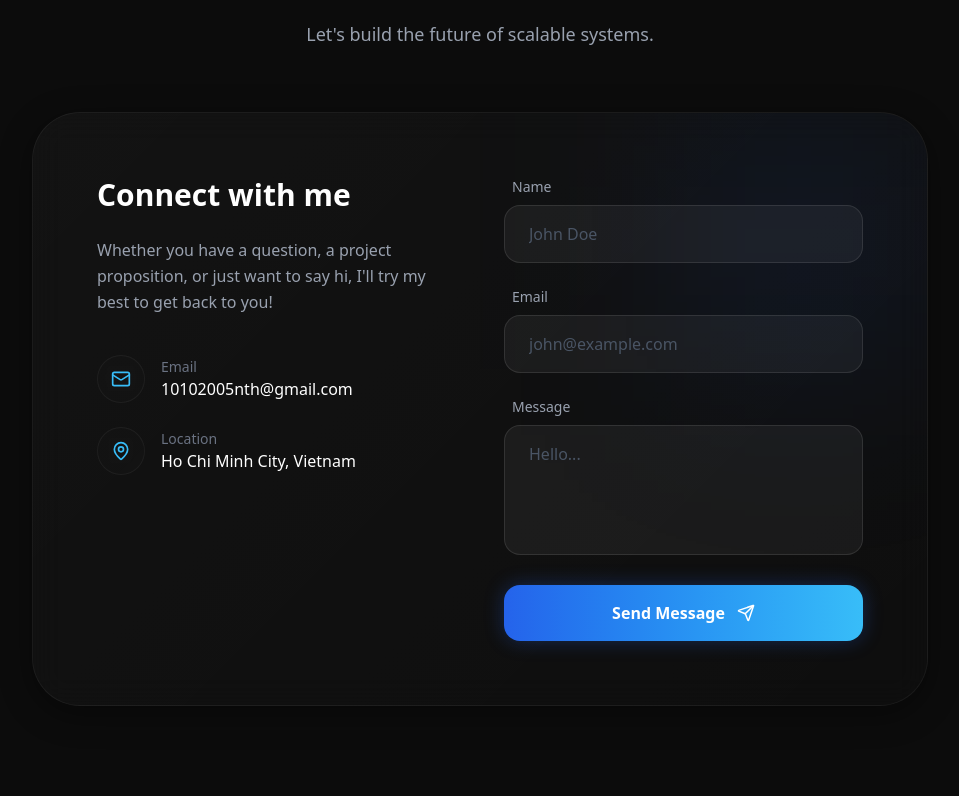
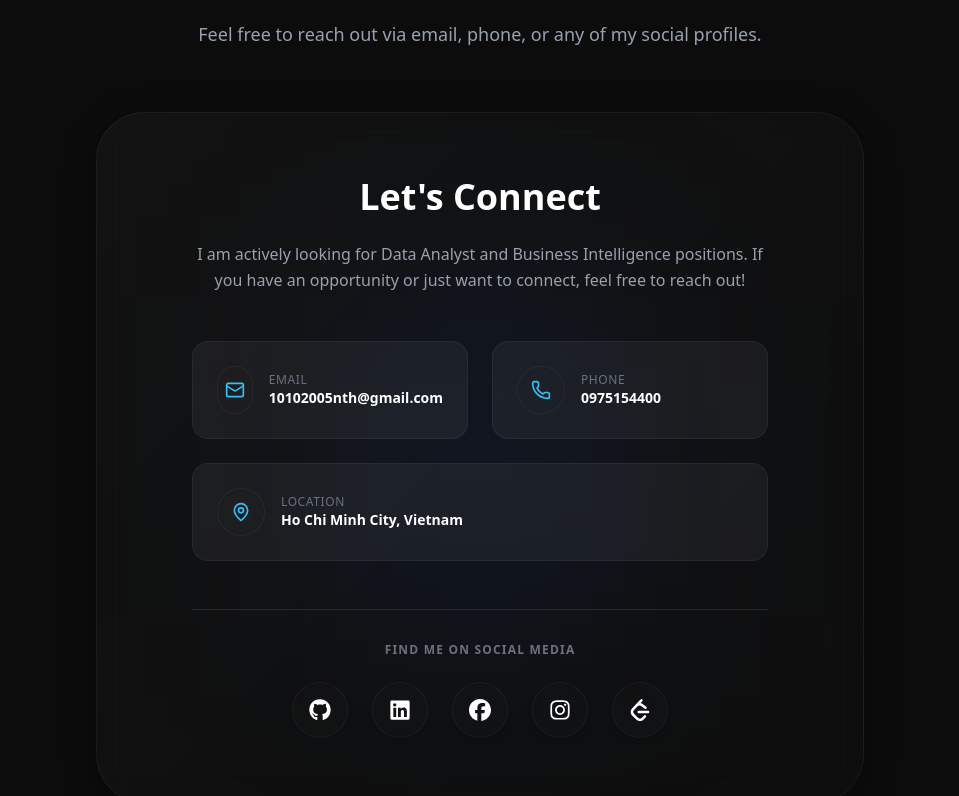
Before and after one commit to hoangdeptrai1010/portfolio, a Next.js app: page / in a window 1280 px wide. Shown: the part 8611-9407 px from the top of the page, without its empty margins (160-1119 px from the left). Built offline with nearby package versions, Linux system fonts and the light colour scheme.

Commit message:
feat: simplify Contact section to show direct contact methods and social links instead of message form

```diff
--- a/src/components/sections/Contact.tsx
+++ b/src/components/sections/Contact.tsx
@@ -1,82 +1,77 @@
 "use client";
 
-import { motion } from "framer-motion";
-import { Mail, MapPin, Send } from "lucide-react";
-import { PERSONAL_INFO } from "@/data";
+import { Mail, MapPin, Phone } from "lucide-react";
+import { PERSONAL_INFO, SOCIAL_LINKS } from "@/data";
 import { Section } from "../shared/Section";
 
 export function Contact() {
   return (
-    <Section id="contact" title="Get In Touch" subtitle="Let's build the future of scalable systems." className="bg-[#0C0C0C] pb-32">
-      <div className="max-w-4xl mx-auto mt-12 glass-panel rounded-[3rem] p-10 md:p-16 border border-white/5 relative overflow-hidden">
+    <Section id="contact" title="Get In Touch" subtitle="Feel free to reach out via email, phone, or any of my social profiles." className="bg-[#0C0C0C] pb-32">
+      <div className="max-w-3xl mx-auto mt-12 glass-panel rounded-[3rem] p-10 md:p-16 border border-white/5 relative overflow-hidden text-center">
 
         {/* Decorative blur */}
-        <div className="absolute top-0 right-0 w-64 h-64 bg-[#2563EB]/10 blur-[100px] -z-10" />
+        <div className="absolute top-1/2 left-1/2 -translate-x-1/2 -translate-y-1/2 w-80 h-80 bg-[#2563EB]/10 blur-[120px] -z-10" />
 
-        <div className="grid grid-cols-1 md:grid-cols-2 gap-12 relative z-10">
+        <div className="relative z-10 max-w-xl mx-auto">
+          <h3 className="text-3xl md:text-4xl font-bold text-white mb-6">Let's Connect</h3>
+          <p className="text-gray-400 mb-12 leading-relaxed">
+            I am actively looking for Data Analyst and Business Intelligence positions. If you have an opportunity or just want to connect, feel free to reach out!
+          </p>
 
-          <div>
-            <h3 className="text-3xl font-bold text-white mb-6">Connect with me</h3>
-            <p className="text-gray-400 mb-10 leading-relaxed">
-              Whether you have a question, a project proposition, or just want to say hi, I'll try my best to get back to you!
-            </p>
+          <div className="grid grid-cols-1 md:grid-cols-2 gap-6 mb-6">
+            <a
+              href={`mailto:${PERSONAL_INFO.email}`}
+              className="flex items-center gap-4 p-6 rounded-2xl bg-white/5 border border-white/5 hover:border-[#2563EB]/50 transition-colors group hover-target"
+            >
+              <div className="w-12 h-12 rounded-full glass flex items-center justify-center text-[#38BDF8] group-hover:bg-[#38BDF8]/10 transition-colors">
+                <Mail size={20} />
+              </div>
+              <div className="text-left">
+                <div className="text-xs text-gray-500 font-medium uppercase tracking-wider">Email</div>
+                <div className="text-sm font-semibold text-white group-hover:text-[#38BDF8] transition-colors">{PERSONAL_INFO.email}</div>
+              </div>
+            </a>
 
-            <div className="space-y-6">
-              <div className="flex items-center gap-4 group cursor-pointer hover-target">
-                <div className="w-12 h-12 rounded-full glass flex items-center justify-center text-[#38BDF8] group-hover:bg-[#38BDF8]/10 transition-colors">
-                  <Mail size={20} />
-                </div>
-                <div>
-                  <div className="text-sm text-gray-500 font-medium">Email</div>
-                  <a href={`mailto:${PERSONAL_INFO.email}`} className="text-white font-medium group-hover:text-[#38BDF8] transition-colors">{PERSONAL_INFO.email}</a>
-                </div>
+            <a
+              href={`tel:${PERSONAL_INFO.phone}`}
+              className="flex items-center gap-4 p-6 rounded-2xl bg-white/5 border border-white/5 hover:border-[#2563EB]/50 transition-colors group hover-target"
+            >
+              <div className="w-12 h-12 rounded-full glass flex items-center justify-center text-[#38BDF8] group-hover:bg-[#38BDF8]/10 transition-colors">
+                <Phone size={20} />
               </div>
+              <div className="text-left">
+                <div className="text-xs text-gray-500 font-medium uppercase tracking-wider">Phone</div>
+                <div className="text-sm font-semibold text-white group-hover:text-[#38BDF8] transition-colors">{PERSONAL_INFO.phone}</div>
+              </div>
+            </a>
+          </div>
 
-              <div className="flex items-center gap-4 group cursor-pointer hover-target">
-                <div className="w-12 h-12 rounded-full glass flex items-center justify-center text-[#38BDF8] group-hover:bg-[#38BDF8]/10 transition-colors">
-                  <MapPin size={20} />
-                </div>
-                <div>
-                  <div className="text-sm text-gray-500 font-medium">Location</div>
-                  <div className="text-white font-medium group-hover:text-[#38BDF8] transition-colors">{PERSONAL_INFO.location}</div>
-                </div>
-              </div>
+          <div className="flex items-center gap-4 p-6 rounded-2xl bg-white/5 border border-white/5 mb-12">
+            <div className="w-12 h-12 rounded-full glass flex items-center justify-center text-[#38BDF8]">
+              <MapPin size={20} />
+            </div>
+            <div className="text-left">
+              <div className="text-xs text-gray-500 font-medium uppercase tracking-wider">Location</div>
+              <div className="text-sm font-semibold text-white">{PERSONAL_INFO.location}</div>
             </div>
           </div>
 
-          <form className="space-y-6" onSubmit={(e) => e.preventDefault()}>
-            <div>
-              <label className="block text-sm font-medium text-gray-400 mb-2 ml-2">Name</label>
-              <input
-                type="text"
-                placeholder="John Doe"
-                className="w-full px-6 py-4 rounded-2xl bg-white/5 border border-white/10 text-white placeholder-gray-600 focus:outline-none focus:border-[#2563EB] focus:ring-1 focus:ring-[#2563EB] transition-all hover-target"
-              />
+          <div className="border-t border-white/10 pt-8">
+            <div className="text-xs font-semibold text-gray-500 uppercase tracking-widest mb-6">Find me on social media</div>
+            <div className="flex justify-center gap-6">
+              {SOCIAL_LINKS.map((social, idx) => (
+                <a
+                  key={idx}
+                  href={social.url}
+                  target="_blank"
+                  className="w-14 h-14 rounded-full glass flex items-center justify-center text-white hover:bg-white/10 transition-colors hover-target shadow-md border border-white/5"
+                  title={social.name}
+                >
+                  <social.icon size={22} />
+                </a>
+              ))}
             </div>
-
-            <div>
-              <label className="block text-sm font-medium text-gray-400 mb-2 ml-2">Email</label>
-              <input
-                type="email"
-                placeholder="john@example.com"
-                className="w-full px-6 py-4 rounded-2xl bg-white/5 border border-white/10 text-white placeholder-gray-600 focus:outline-none focus:border-[#2563EB] focus:ring-1 focus:ring-[#2563EB] transition-all hover-target"
-              />
-            </div>
-
-            <div>
-              <label className="block text-sm font-medium text-gray-400 mb-2 ml-2">Message</label>
-              <textarea
-                rows={4}
-                placeholder="Hello..."
-                className="w-full px-6 py-4 rounded-2xl bg-white/5 border border-white/10 text-white placeholder-gray-600 focus:outline-none focus:border-[#2563EB] focus:ring-1 focus:ring-[#2563EB] transition-all resize-none hover-target"
-              ></textarea>
-            </div>
-
-            <button className="w-full group relative flex items-center justify-center gap-3 px-8 py-4 bg-gradient-to-r from-[#2563EB] to-[#38BDF8] text-white rounded-2xl font-bold hover:scale-[1.02] transition-transform duration-300 hover-target shadow-[0_0_20px_rgba(37,99,235,0.3)]">
-              <span>Send Message</span>
-              <Send size={18} className="group-hover:translate-x-1 group-hover:-translate-y-1 transition-transform" />
-            </button>
-          </form>
+          </div>
 
         </div>
       </div>
```
